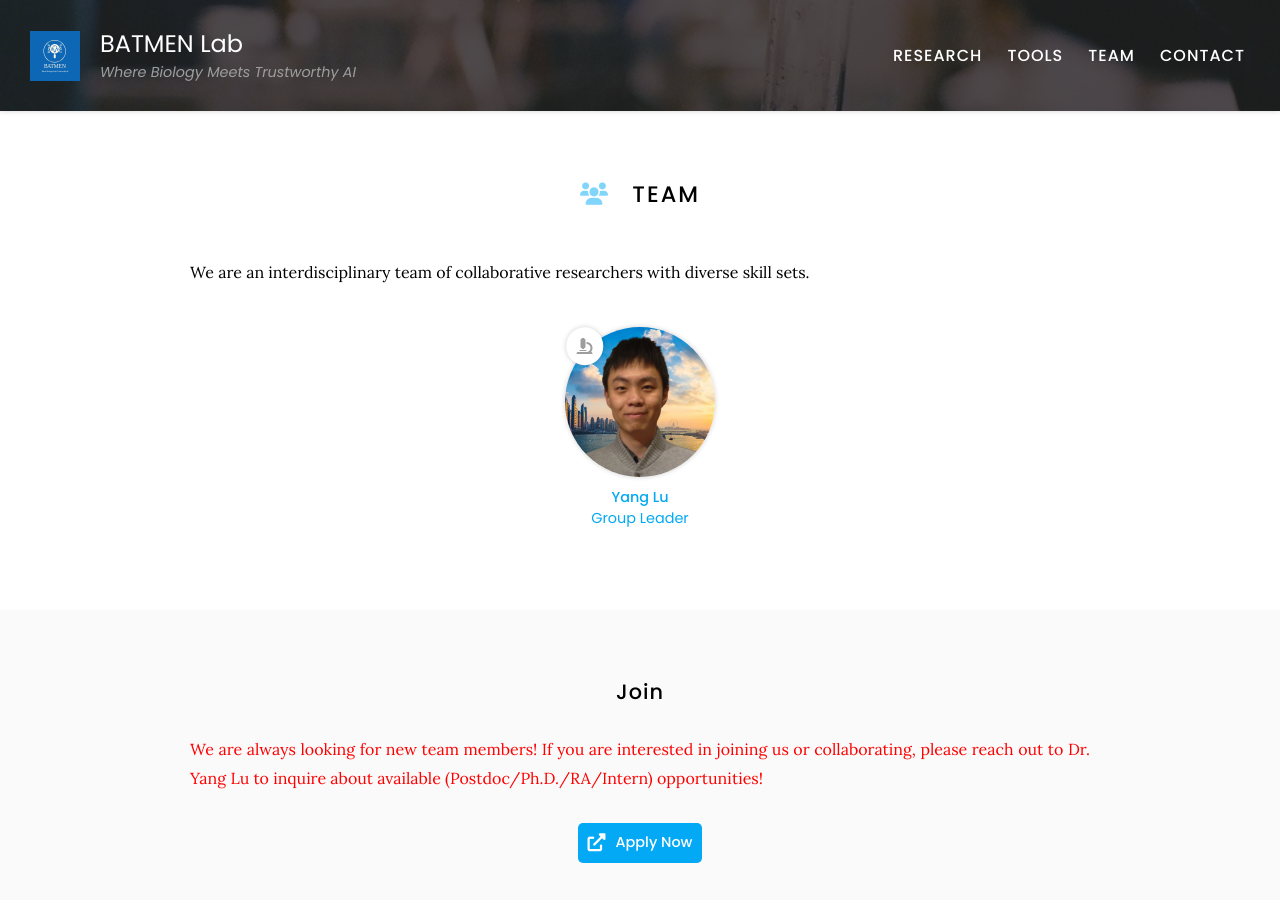
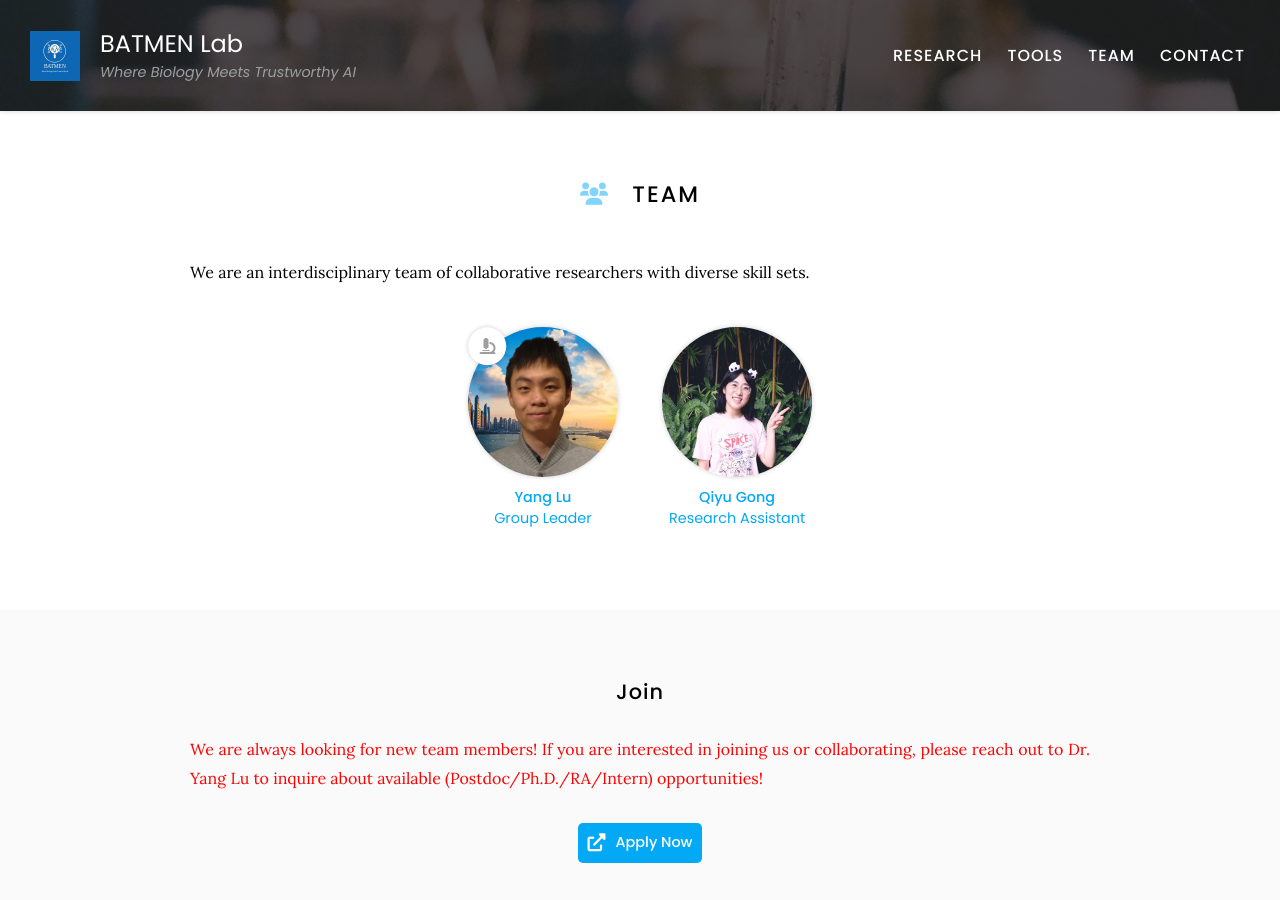
Before and after one commit to batmen-lab/batmen-lab.github.io, a Jekyll site: the page built from team/index.md, in a window 1280 px wide and 900 px high. Built offline with Jekyll 4.4.1, drawn with Linux system fonts in a browser that asks for light colours.

Commit message:
new member

```diff
--- a/team/index.md
+++ b/team/index.md
@@ -18,6 +18,7 @@
 {% include list.html data="members" component="portrait" filters="role: postdoc, group: " %}
 {% include list.html data="members" component="portrait" filters="role: phd, group: " %}
 {% include list.html data="members" component="portrait" filters="role: mphil, group: " %}
+{% include list.html data="members" component="portrait" filters="role: ra, group: " %}
 {% include list.html data="members" component="portrait" filters="role: undergrad, group: " %}
 {:.center}
 
@@ -37,6 +38,7 @@
 {% include list.html data="members" component="portrait" filters="role: postdoc, group: alum" style="small" %}
 {% include list.html data="members" component="portrait" filters="role: phd, group: alum" style="small" %}
 {% include list.html data="members" component="portrait" filters="role: mphil, group: alum" style="small" %}
+{% include list.html data="members" component="portrait" filters="role: ra, group: alum" style="small" %}
 {% include list.html data="members" component="portrait" filters="role: undergrad, group: alum" style="small" %}
 {:.center}
 
```
